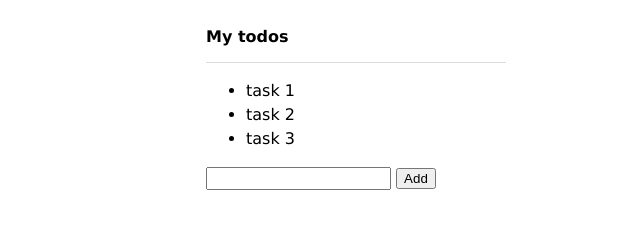
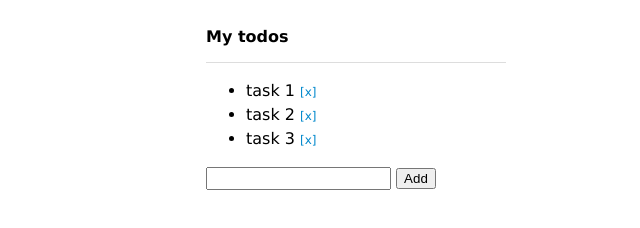
Before and after one commit to keitha13/vue.js_study, a plain HTML site: page index.html in a window 1280 px wide. Shown: the full height of the page, 284-924 px from the left. Drawn offline with nearby package versions, Linux system fonts and the light colour scheme.

Commit message:
add delete function

```diff
--- a/css/styles.css
+++ b/css/styles.css
@@ -21,3 +21,9 @@
 #app input[type="text"] {
   padding: 2px;
 }
+
+.command {
+  font-size: 12px;
+  cursor: pointer;
+  color: #08c;
+}
--- a/index.html
+++ b/index.html
@@ -9,7 +9,10 @@
   <div id="app" class="container">
     <h1>My todos</h1>
     <ul>
-      <li v-for="todo in todos">{{ todo }}</li>
+      <li v-for="(todo, index) in todos">
+        {{ todo }}
+        <span @click="deleteItem(index)" class="command">[x]</span>
+      </li>
     </ul>
     <form @submit.prevent="addItem">
       <input type="text" v-model="newItem">
--- a/js/main.js
+++ b/js/main.js
@@ -15,6 +15,11 @@
       addItem: function() {
         this.todos.push(this.newItem);
         this.newItem = '';
+      },
+      deleteItem: function(index) {
+        if (confirm('are you sure?')) {
+          this.todos.splice(index, 1);
+        }
       }
     }
   })
```
